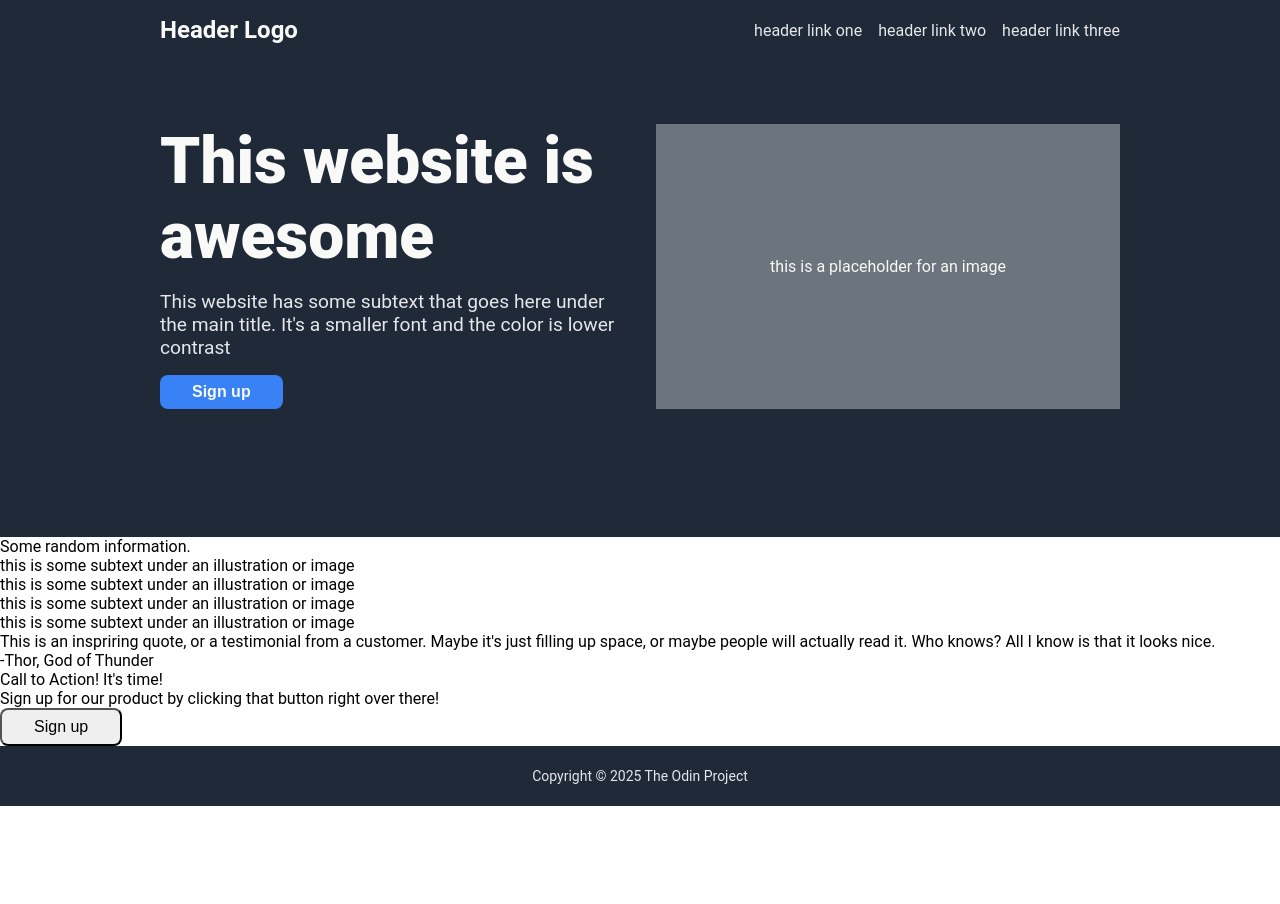
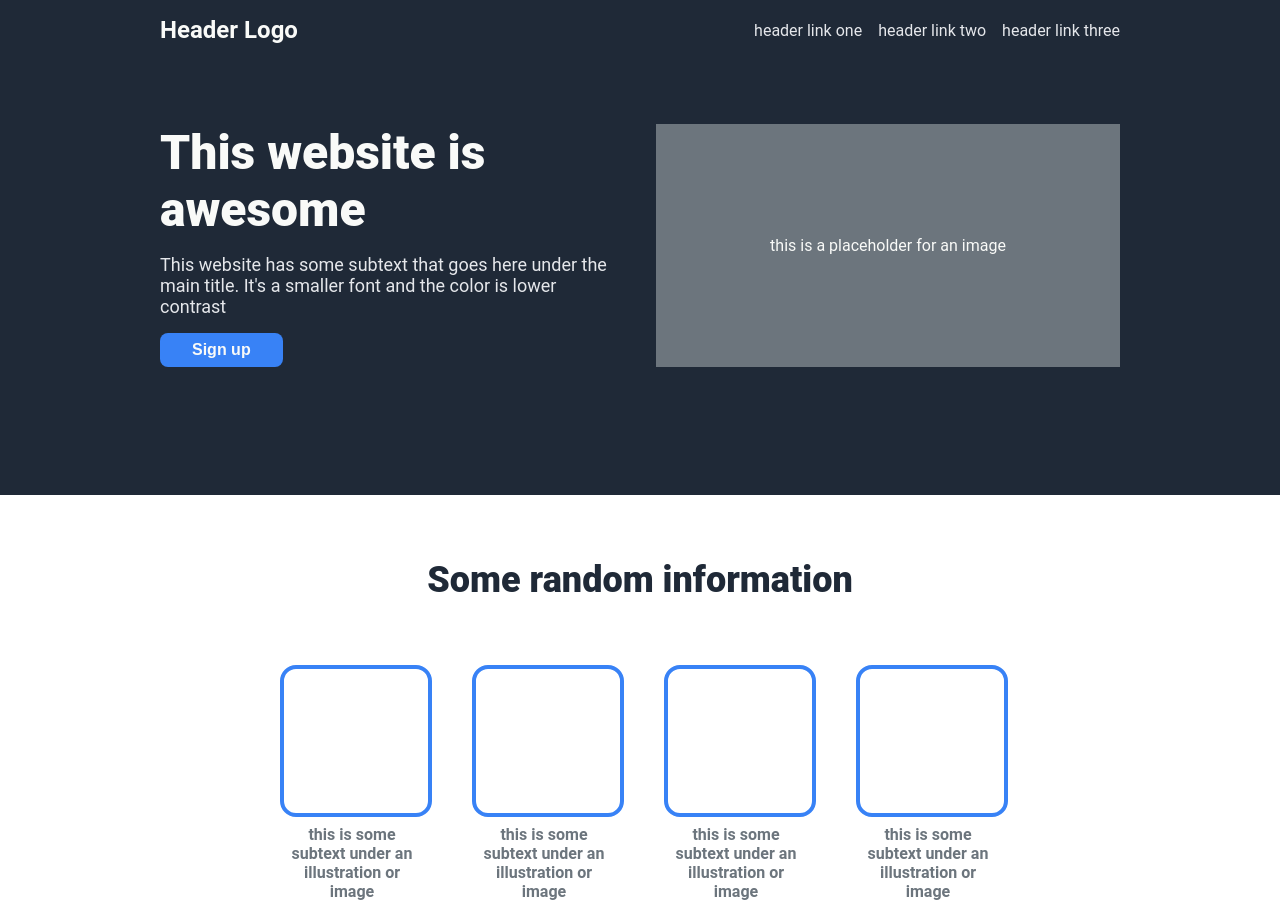
Before and after one commit to XuanTruongPham03/landing-page-template, a plain HTML site: page index.html in a window 1280 px wide. Shown: the top 904 px of the page. Before the commit the page ends 806 px from the top, so only its background shows below. Drawn offline with Linux system fonts and the light colour scheme.

Commit message:
information section

```diff
--- a/index.html
+++ b/index.html
@@ -42,7 +42,7 @@
 
         <div class="information-section">
             <div class="information-main-text">
-                Some random information.
+                Some random information
             </div>
             <div class="info-card-container">
                 <div class="info-card">
@@ -97,7 +97,7 @@
     </main>
 
     <footer>
-        <p>Copyright &copy; 2025 The Odin Project</p>
+        <p>Copyright &copy; 2025 Xuan Truong Pham</p>
     </footer>
 </body>
 
--- a/styles.css
+++ b/styles.css
@@ -15,6 +15,7 @@ button {
     font-size: 1rem;
     padding: 0.5rem 2rem;
     border-radius: 0.5rem;
+    font-weight: bold;
 }
 
 a {
@@ -60,7 +61,6 @@ nav ul {
     color: #F9FAF8;
     border: none;
     cursor: pointer;
-    font-weight: bold;
 }
 
 .hero-text,
@@ -82,13 +82,13 @@ nav ul {
 
 .hero-main-text {
     color: #F9FAF8;
-    font-size: 4rem;
+    font-size: 3rem;
     font-weight: 900;
 }
 
 .hero-secondary-text {
     color: #E5E7EB;
-    font-size: 1.2rem;
+    font-size: 1.125rem;
     margin: 1rem 0;
 }
 
@@ -100,3 +100,41 @@ footer {
     font-size: 0.875rem;
     color: #E5E7EB;
 }
+
+.information-section {
+    display: flex;
+    flex-direction: column;
+    align-items: center;
+    padding: 4rem 12.5% 8rem 12.5%;
+    gap: 4rem;
+}
+
+.information-main-text {
+    font-size: 2.25rem;
+    font-weight: 900;
+    color: #1F2937;
+}
+
+.info-card-container {
+    display: flex;
+    flex-direction: row;
+    flex-wrap: wrap;
+    justify-content: center;
+    gap: 3rem;
+    padding: 0 12.5%;
+}
+
+.info-card {
+    flex: 1;
+    color: #6c757d;
+    text-align: center;
+    font-weight: 600;
+}
+
+.img-placeholder {
+    width: 100%;
+    padding-top: 100%;
+    border: 0.25rem solid #3882F6;
+    border-radius: 1rem;
+    margin-bottom: 0.5rem;
+}
```
